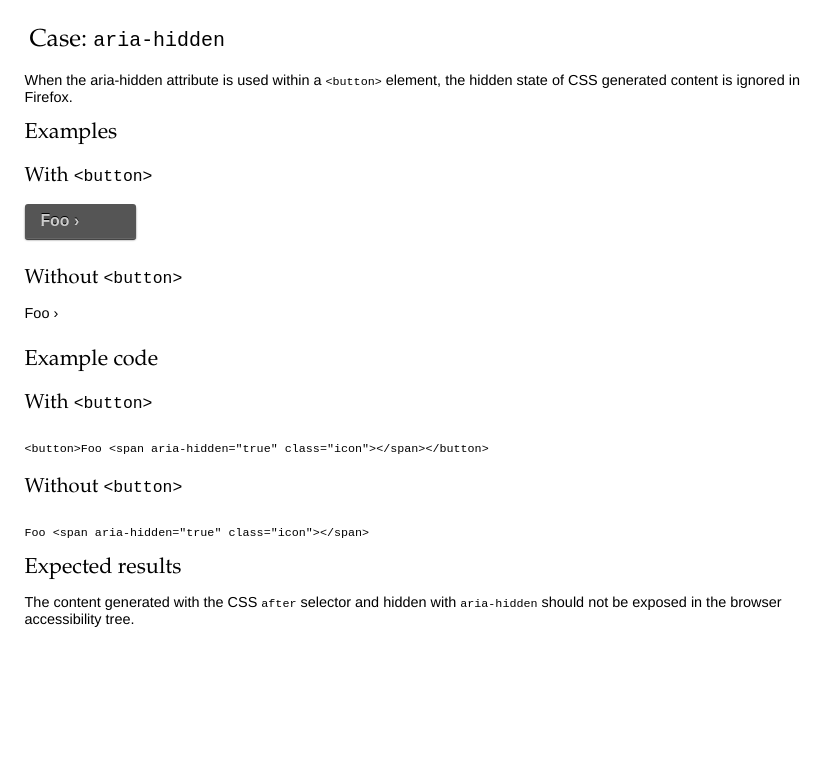
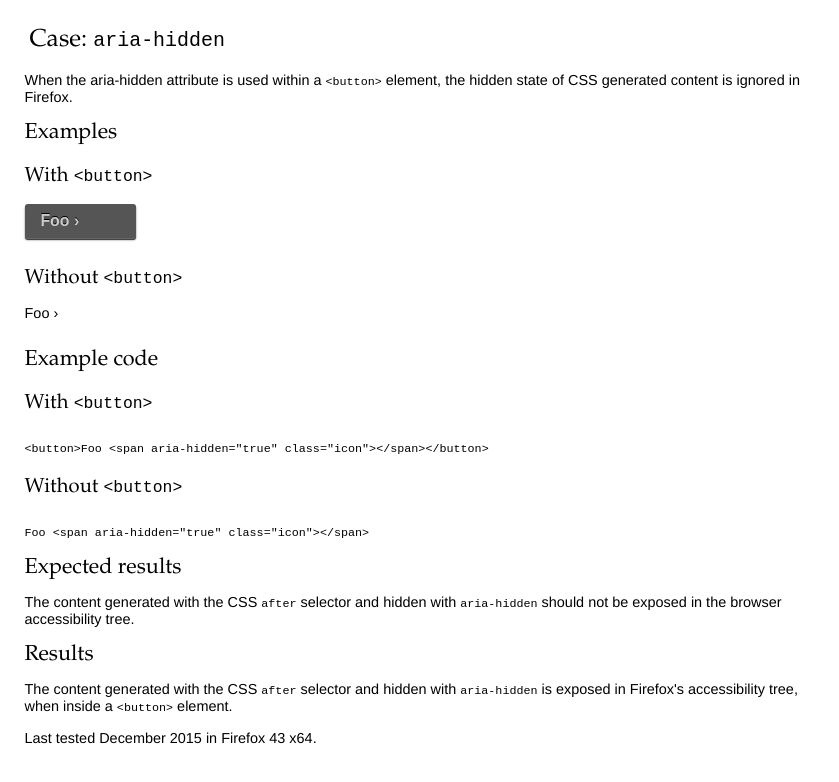
Before and after one commit to AliciaJarvis/test-cases, a plain HTML site: page aria-hidden/case.html in a window 1280 px wide. Shown: the whole page, without its empty margins (0-839 px from the left). Drawn offline with Linux system fonts and the light colour scheme.

Commit message:
Added results to aria-hidden test case

```diff
--- a/aria-hidden/case.html
+++ b/aria-hidden/case.html
@@ -44,3 +44,12 @@ Foo &lt;span aria-hidden="true" class="icon"&gt;&lt;/span&gt;
 <h2>Expected results</h2>
 
 <p>The content generated with the CSS <code>after</code> selector and hidden with <code>aria-hidden</code> should not be exposed in the browser accessibility tree.</p>
+
+<h2>Results</h2>
+
+<p>The content generated with the CSS <code>after</code> selector and hidden with <code>aria-hidden</code> is exposed in Firefox's accessibility tree, when inside a <code>&lt;button&gt;</code> element.</p>
+
+<p>Last tested December 2015 in Firefox 43 x64.</p>
+
+</body>
+</html>
```
